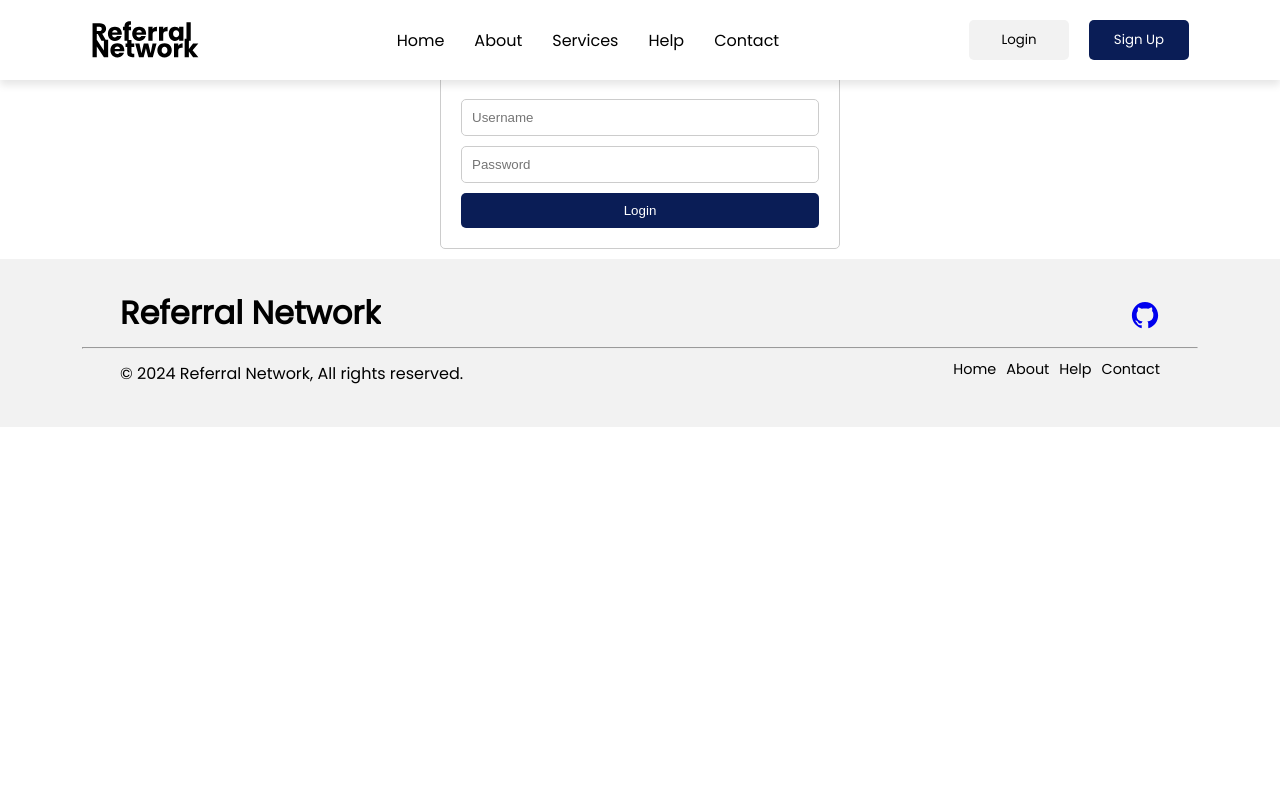
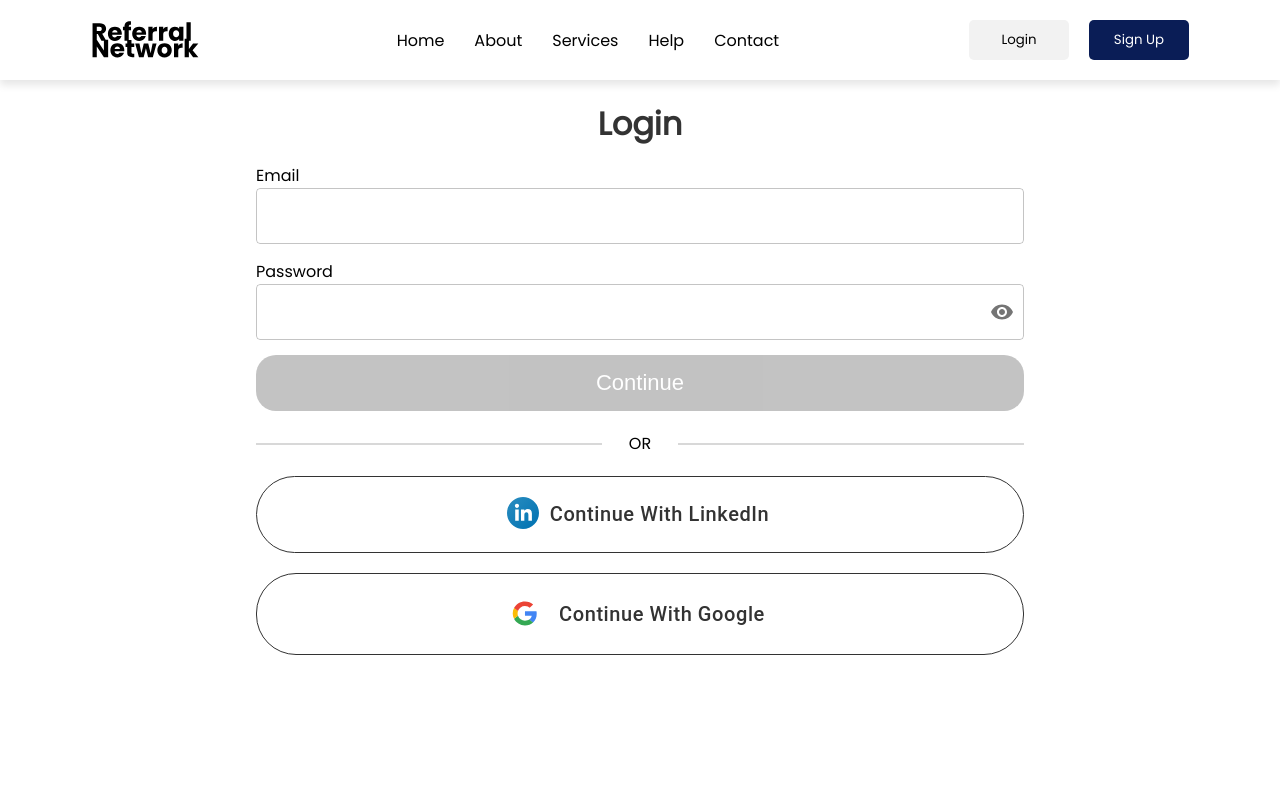
Before and after one commit to RutikKulkarni/ReferralNetworkHub, a React (Create React App) app in the folder frontend/: page /login in a window 1280 px wide. Shown: the top 800 px of the page. Built offline with nearby package versions, Linux system fonts and the light colour scheme.

Commit message:
Implement Login page

```diff
--- a/frontend/src/pages/Login/Login.jsx
+++ b/frontend/src/pages/Login/Login.jsx
@@ -1,29 +1,102 @@
-import React from "react";
+import React, { useState } from "react";
 import styles from "./Login.module.css";
 import Navbar from "../../components/Navbar/Navbar";
 import Footer from "../../components/Footer/Footer";
+import { OutlinedInput, IconButton, Button } from "@mui/material";
+import { VisibilityOff, Visibility } from "@mui/icons-material";
+import { ReactComponent as LinkedInIcon } from "../../assets/linkedIn.svg";
+import { ReactComponent as GoogleIcon } from "../../assets/google.svg";
 
 /**
- * Login component representing the Login page.
+ * Signup component representing the Login page.
  * @returns {JSX.Element} Login JSX element
  */
 const Login = () => {
+  const [showPassword, setShowPassword] = useState(false);
+  const [userData, setUserData] = useState({ email: "", password: "" });
+
+  // Function to toggle password visibility
+  const handleClickShowPassword = () => setShowPassword((show) => !show);
+
+  // Function to handle input changes
+  const handleOnChange = (e, type) => {
+    setUserData((prev) => ({
+      ...prev,
+      [type]: e.target.value,
+    }));
+  };
+
+  // Function to handle form submission
+  const handleSubmit = (e) => {
+    e.preventDefault();
+    setUserData({ email: "", password: "" });
+    console.log("Submitted");
+  };
+
   return (
     <div>
       <Navbar />
-      <div className={styles.container}>
-        <h1>Login</h1>
-        <form className={styles.form}>
-          <input type="text" placeholder="Username" className={styles.input} />
-          <input
-            type="password"
-            placeholder="Password"
-            className={styles.input}
-          />
-          <button type="submit" className={styles.button}>
-            Login
-          </button>
+      <div className={styles.loginWrapper}>
+        <form className={styles.loginForm} onSubmit={handleSubmit}>
+          <h1 className={styles.login}>Login</h1>
+          <div className={styles.email}>
+            <p>Email</p>
+            <OutlinedInput
+              type="email"
+              required
+              onChange={(e) => handleOnChange(e, "email")}
+              value={userData.email}
+              fullWidth
+            />
+          </div>
+          <div className={styles.password}>
+            <p>Password</p>
+            <OutlinedInput
+              fullWidth
+              required
+              value={userData.password}
+              onChange={(e) => handleOnChange(e, "password")}
+              type={showPassword ? "text" : "password"}
+              endAdornment={
+                <IconButton
+                  aria-label="toggle password visibility"
+                  onClick={handleClickShowPassword}
+                  edge="end"
+                >
+                  {showPassword ? <VisibilityOff /> : <Visibility />}
+                </IconButton>
+              }
+            />
+          </div>
+
+          <div className={styles.continue}>
+            <button>Continue</button>
+          </div>
         </form>
+
+        <div className={styles.orLines}>
+          <span className={styles.line}></span>
+          <span className={styles.or}>OR</span>
+          <span className={styles.line}></span>
+        </div>
+
+        <div className={styles.loginAnotherWay}>
+          <Button
+            variant="outlined"
+            startIcon={<LinkedInIcon />}
+            className={styles.linkedIn}
+          >
+            Continue With LinkedIn
+          </Button>
+
+          <Button
+            variant="outlined"
+            startIcon={<GoogleIcon />}
+            className={styles.linkedIn}
+          >
+            Continue With Google
+          </Button>
+        </div>
       </div>
       <Footer />
     </div>
--- a/frontend/src/pages/Login/Login.module.css
+++ b/frontend/src/pages/Login/Login.module.css
@@ -1,43 +1,104 @@
-/* Container Styles */
-.container {
-  max-width: 400px;
-  margin: 10px auto;
-  padding: 20px;
-  border: 1px solid #ccc;
-  border-radius: 5px;
+/* LoginWrapper Styles */
+.loginWrapper {
+  padding-top: 100px;
+  display: flex;
+  align-items: center;
+  flex-direction: column;
+  height: 800px;
 }
 
-/* Heading Styles */
-h1 {
-  font-size: 2rem;
-  color: #0a1d56;
-  margin-bottom: 20px;
+/* LoginForm Styles */
+.loginForm {
+  width: 100vw;
+  display: flex;
+  flex-direction: column;
+  justify-content: center;
+  align-items: center;
+  gap: 15px;
 }
 
-/* Form Styles */
-.form {
-  display: flex;
-  flex-direction: column;
+/* Login Text Styles */
+.login {
+  color: #333333;
 }
 
 /* Input Styles */
-.input {
-  margin-bottom: 10px;
-  padding: 10px;
-  border: 1px solid #ccc;
-  border-radius: 5px;
+.email,
+.password,
+.continue,
+.orLines {
+  width: 40% !important;
 }
 
-/* Button Styles */
-.button {
-  background-color: #0a1d56;
-  color: #fff;
-  padding: 10px;
+/* Continue Button Styles */
+.continue button {
+  width: 100%;
+  background-color: #111111;
+  opacity: 25%;
+  color: #ffffff;
+  border-radius: 20px;
+  text-align: center;
+  padding: 15px 0;
   border: none;
-  border-radius: 5px;
+  font-size: 22px;
   cursor: pointer;
 }
 
-.button:hover {
-  background-color: #072543;
+/* Line Styles */
+.line {
+  width: 45%;
+  height: 2px;
+  background-color: #66666640;
+  display: inline-block;
 }
+
+/* OrLines Styles */
+.orLines {
+  margin: 20px 0;
+  display: flex;
+  justify-content: space-between;
+  align-items: center;
+}
+
+/* LoginAnotherWay Styles */
+.loginAnotherWay {
+  width: 40%;
+}
+
+/* Social Button Styles */
+.linkedIn,
+.google {
+  width: 100%;
+  border: 1px solid #333333 !important;
+  color: #333333 !important;
+  text-transform: none !important;
+  font-size: 20px !important;
+  border-radius: 40px !important;
+  margin-bottom: 20px !important;
+  padding: 20px 0 !important;
+}
+
+/* Media Queries for Responsive Design */
+@media (max-width: 800px) {
+  .email,
+  .password,
+  .continue,
+  .orLines,
+  .loginAnotherWay {
+    width: 85% !important;
+  }
+
+  .line {
+    width: 40%;
+  }
+}
+
+@media (min-width: 801px) and (max-width: 1350px) {
+  .email,
+  .password,
+  .continue,
+  .orLines,
+  .loginAnotherWay {
+    width: 60% !important;
+  }
+}
--- a/frontend/src/pages/Signup/Signup.jsx
+++ b/frontend/src/pages/Signup/Signup.jsx
@@ -43,6 +43,7 @@ const Signup = () => {
             <p>Email</p>
             <OutlinedInput
               type="email"
+              required
               onChange={(e) => handleOnChange(e, "email")}
               value={userData.email}
               fullWidth
@@ -51,6 +52,7 @@ const Signup = () => {
           <div className={styles.password}>
             <p>Password</p>
             <OutlinedInput
+              required
               fullWidth
               value={userData.password}
               onChange={(e) => handleOnChange(e, "password")}
--- a/frontend/src/pages/Signup/Signup.module.css
+++ b/frontend/src/pages/Signup/Signup.module.css
@@ -41,6 +41,7 @@
   padding: 15px 0;
   border: none;
   font-size: 22px;
+  cursor: pointer;
 }
 
 /* Line Styles */
```
